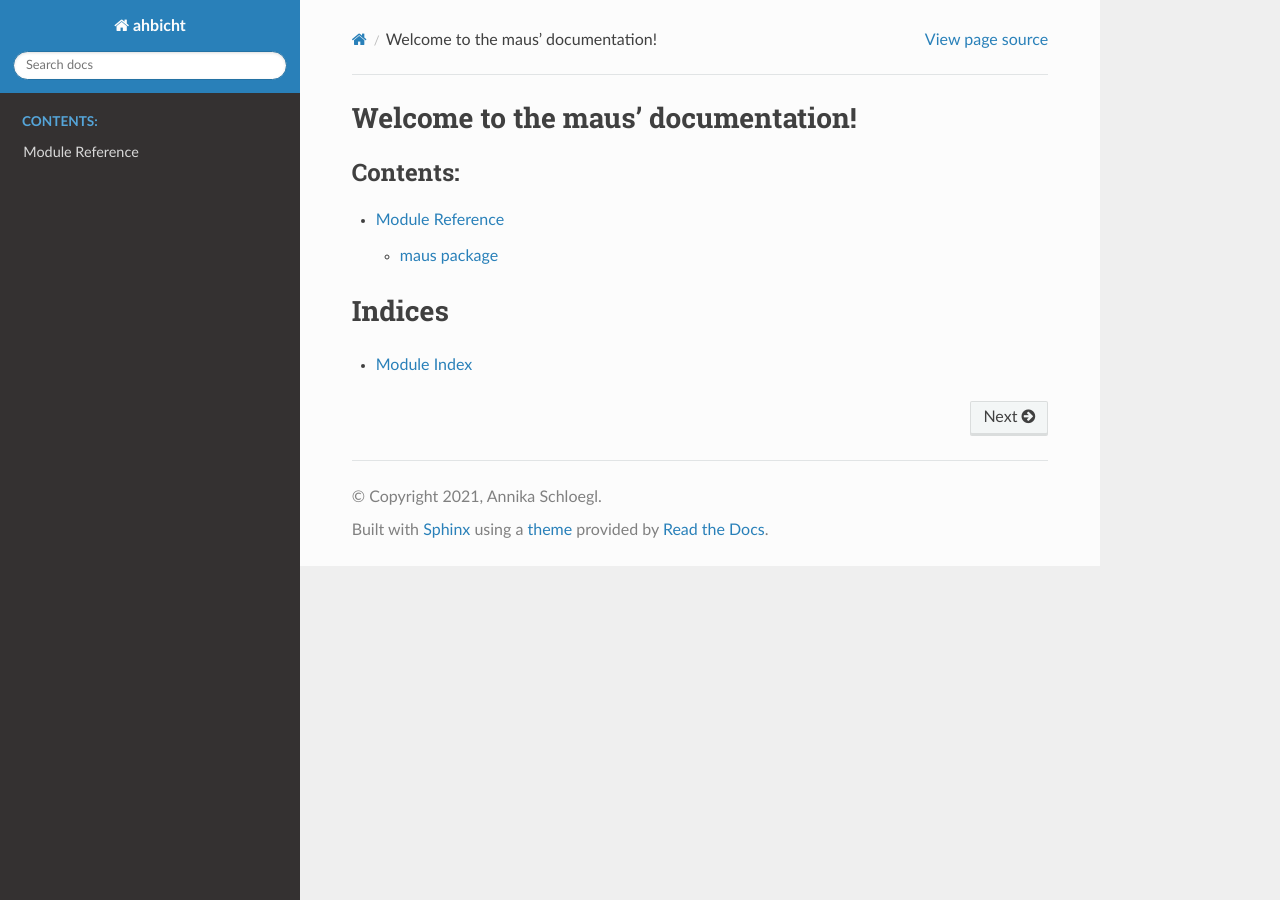
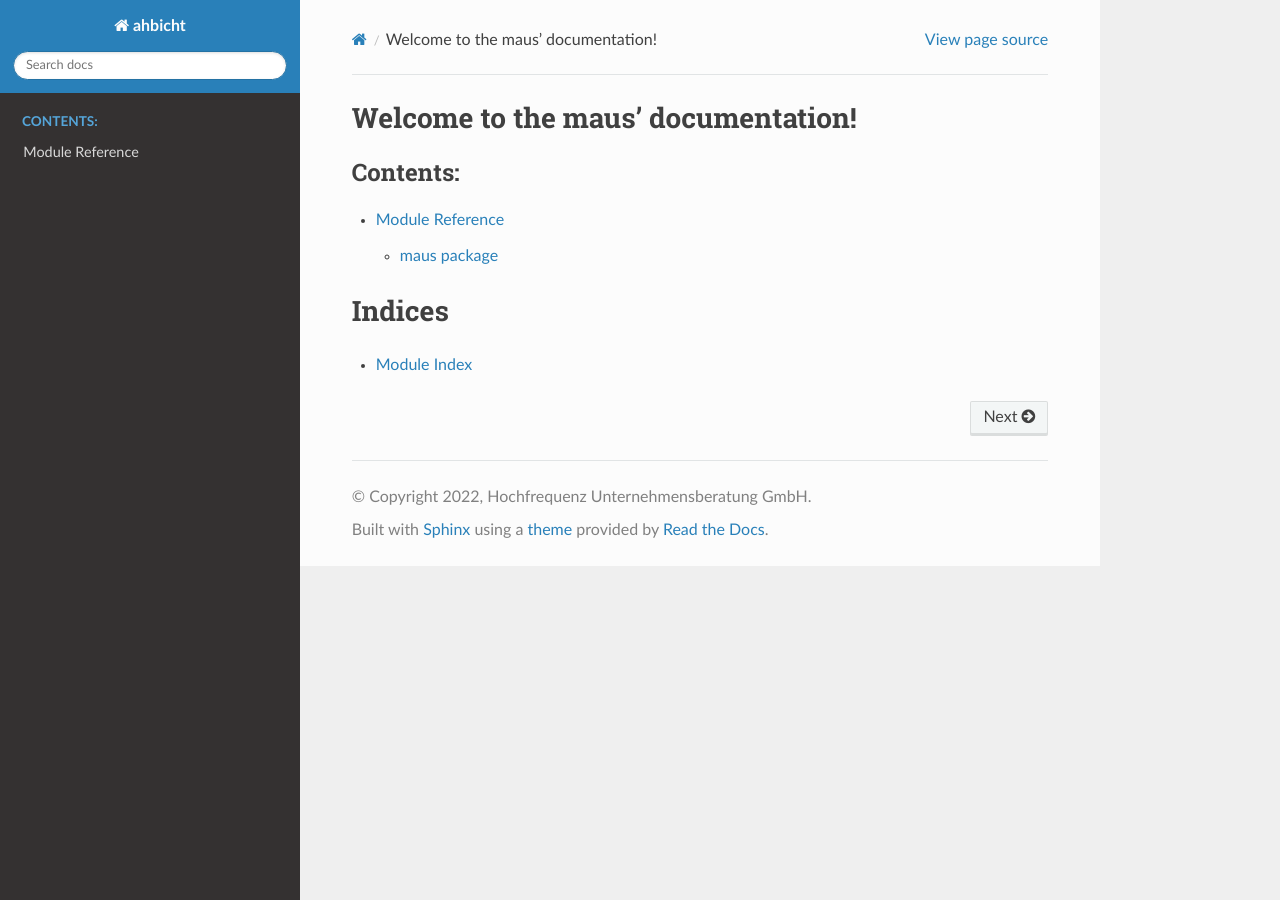
Before and after one commit to Hochfrequenz/mig_ahb_utility_stack, a Sphinx documentation site: the page built from docs/index.rst, in a window 1280 px wide. Built offline with Sphinx 7.4.7 and the Read the Docs theme 2.0.0, drawn with Linux system fonts in a browser that asks for light colours.

Commit message:
Update authors

```diff
--- a/docs/conf.py
+++ b/docs/conf.py
@@ -15,8 +15,8 @@ sys.path.insert(0, project_root)
 # -- Project information -----------------------------------------------------
 
 project = "ahbicht"
-copyright = "2021, Annika Schloegl"
-author = "Annika Schloegl"
+copyright = "2022, Hochfrequenz Unternehmensberatung GmbH"
+author = "Hochfrequenz Unternehmensberatung"
 
 
 # -- General configuration ---------------------------------------------------
```
